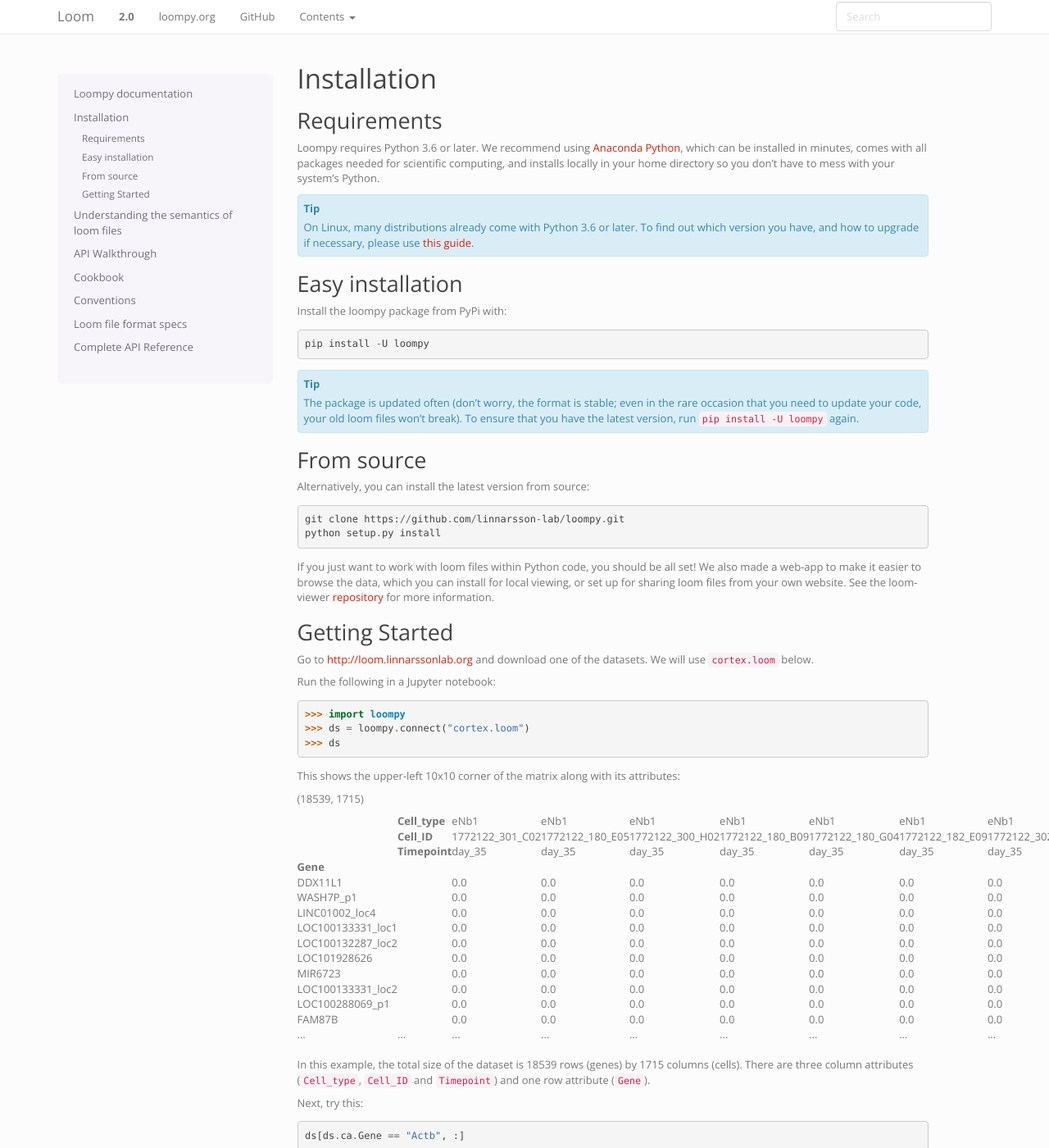
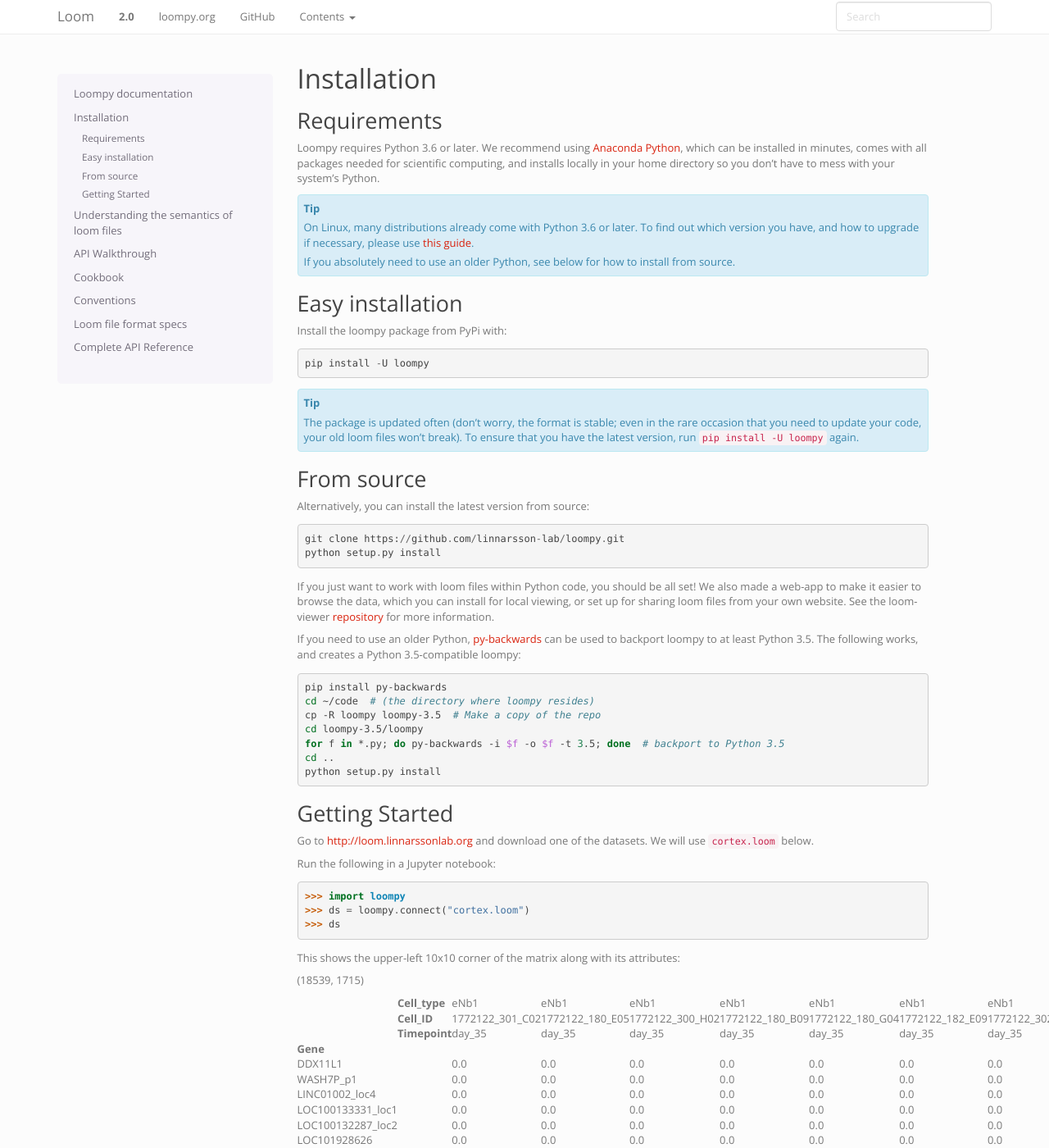
Before and after one commit to linnarsson-lab/loompy, a Sphinx documentation site: the page built from doc/installation/index.rst, in a window 1280 px wide and 1400 px high. Shown: the whole window at 82% size. Built offline with Sphinx 7.4.7, drawn with Linux system fonts in a browser that asks for light colours.

Commit message:
py-backwards docs

```diff
--- a/doc/installation/index.rst
+++ b/doc/installation/index.rst
@@ -14,6 +14,9 @@
 .. tip::
     On Linux, many distributions already come with Python 3.6 or later. To find out which version you have,
     and how to upgrade if necessary, please use `this guide <https://docs.python-guide.org/starting/install3/linux/>`_.
+
+    If you absolutely need to use an older Python, see below for how to install from source.
+
 
 Easy installation
 -----------------
@@ -46,6 +49,19 @@
 be all set! We also made a web-app to make it easier to browse the data,
 which you can install for local viewing, or set up for sharing loom
 files from your own website. See the loom-viewer `repository <https://github.com/linnarsson-lab/loom-viewer/>`_ for more information.
+
+If you need to use an older Python, `py-backwards <https://github.com/nvbn/py-backwards>`_ can be used
+to backport loompy to at least Python 3.5. The following works, and creates a Python 3.5-compatible loompy:
+
+.. code:: bash
+
+    pip install py-backwards
+    cd ~/code  # (the directory where loompy resides)
+    cp -R loompy loompy-3.5  # Make a copy of the repo
+    cd loompy-3.5/loompy
+    for f in *.py; do py-backwards -i $f -o $f -t 3.5; done  # backport to Python 3.5
+    cd ..
+    python setup.py install
 
 
 .. _gettingstarted:
```
